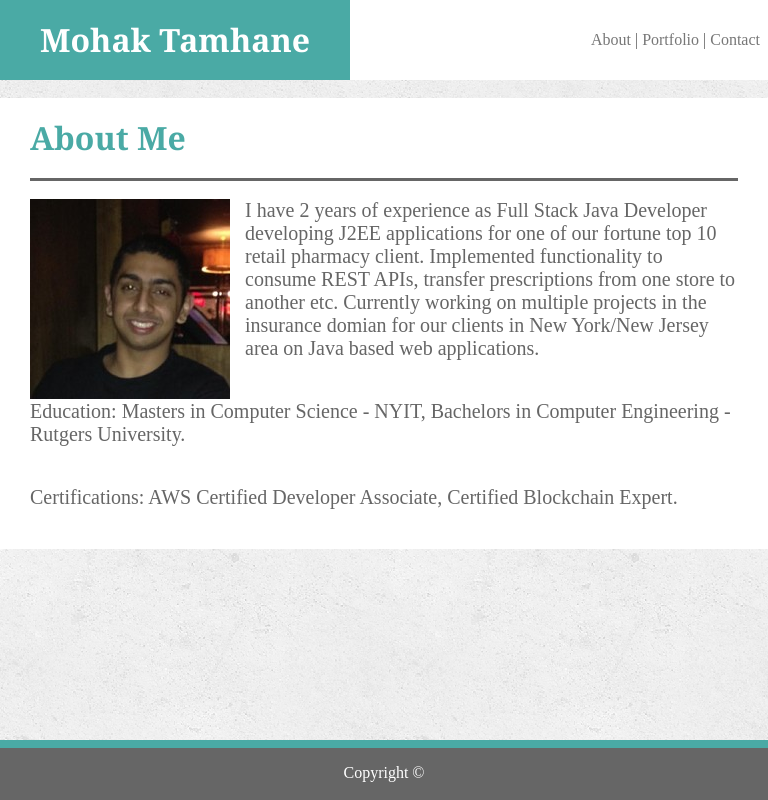
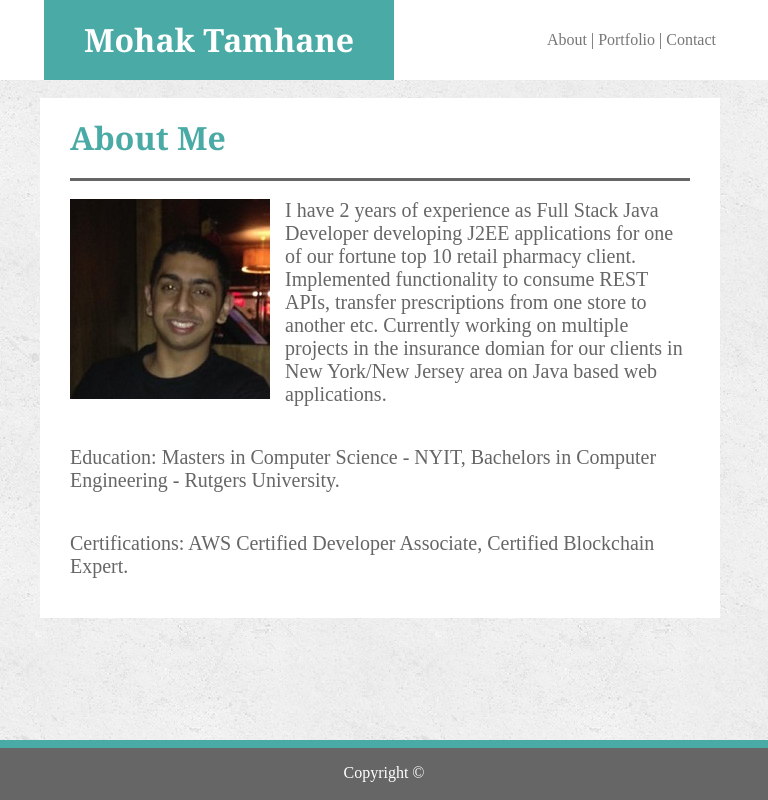
Before and after one commit to mohak92/Responsive-Portfolio, a plain HTML site: page index.html in a window 768 px wide. Drawn offline with Linux system fonts and the light colour scheme.

Commit message:
media queries

```diff
--- a/assets/css/style.css
+++ b/assets/css/style.css
@@ -162,3 +162,31 @@
     vertical-align: middle;
     line-height: 50px;
 }
+
+@media screen and (max-width: 980px) {
+    .mediumScreen {
+        max-width: 900px;
+        width: 100%;
+        /*display: block;
+        margin-left: 40px;
+        margin-right: auto;*/
+    }
+
+    .smallScreen {
+        float: left;
+        margin-left: 40px;
+        max-width: 680px;
+        width: 100%;
+    }
+}
+
+@media (min-width: 640px) and (max-width: 768px) {
+    .mediumScreen {
+        max-width: 680px;
+        width: 100%;
+    }
+}
+
+@media screen and (max-width: 640px) {
+
+}
```
